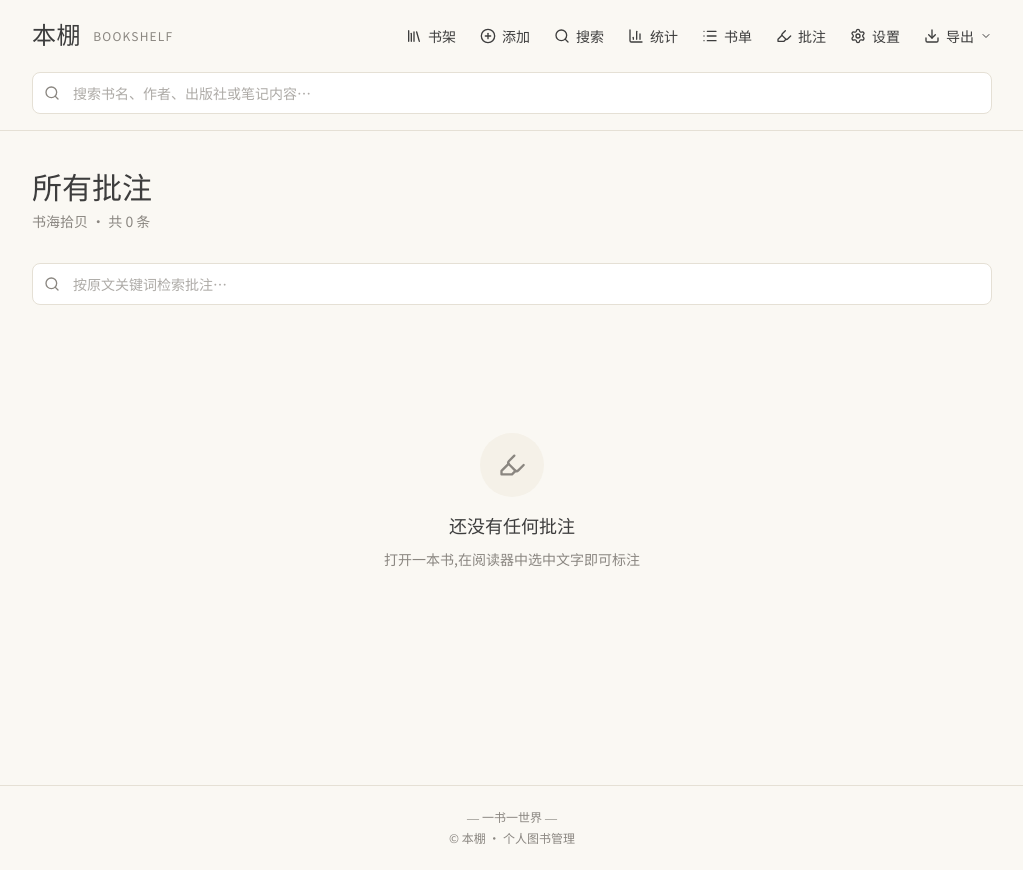
After one commit to SHzzzAyys/hondana, a Flask app: page /annotations in a window 1280 px wide. The commit adds this page. Shown: the whole page, without its empty margins (128-1151 px from the left). Run offline with Flask 3, Linux system fonts and the light colour scheme; parts of the project's set-up code (start-up, migrations or seed data) failed here and were passed over; some libraries are stand-ins or nearby versions.

Commit message:
Add annotation sedimentation features: Obsidian export, share card, global view
- Add `obsidian` format to /books/<id>/annotations/export.<fmt> producing
  YAML frontmatter + Obsidian callout-styled markdown ready for vault drop.
- New GET /annotations/<id>/card.png endpoint rendering a 1080x1350 PNG
  share card via Pillow with color band keyed off Annotation.color.
- New GET /annotations global list with quote ILIKE search and pagination
  (24/page), excluding soft-deleted books. Adds nav link in base.html.
- Bump requirements.txt with Pillow>=10.

11 new tests cover all three features; suite goes from 59 to 70 passing.

```diff
--- a/requirements.txt
+++ b/requirements.txt
@@ -4,3 +4,4 @@ Flask-WTF>=1.2.0
 Flask-Migrate>=4.0.0
 pywebview==6.2.1
 requests>=2.31.0
+Pillow>=10
--- a/routes/annotations.py
+++ b/routes/annotations.py
@@ -4,6 +4,7 @@ from __future__ import annotations
 import csv
 import io
 import json
+from datetime import date
 from urllib.parse import quote as urlquote
 
 from flask import (
@@ -202,6 +203,37 @@ def export(book_id: int, fmt: str):
             headers={"Content-Disposition": _content_disposition(f"{base_name}.txt")},
         )
 
+    if fmt == "obsidian":
+        today = date.today().isoformat()
+        lines = [
+            "---",
+            f"title: {book.title}",
+            f"author: {book.author}",
+            f"exported: {today}",
+            "tags: [hondana, 书摘]",
+            "---",
+            "",
+            f"# [[{book.title}]]",
+            "",
+        ]
+        for i, a in enumerate(anns, 1):
+            ts = a.created_at.strftime("%Y-%m-%d") if a.created_at else today
+            lines.append(f"> [!quote] 批注 {i} · {ts}")
+            for q_line in (a.quote.splitlines() or [a.quote]):
+                lines.append(f"> {q_line}")
+            lines.append("")
+            if a.note:
+                lines.append(a.note)
+                lines.append("")
+            lines.append("---")
+            lines.append("")
+        body = "\n".join(lines)
+        return Response(
+            body.encode("utf-8"),
+            mimetype="text/markdown; charset=utf-8",
+            headers={"Content-Disposition": _content_disposition(f"{_safe_filename(book.title)}_批注_obsidian.md")},
+        )
+
     if fmt == "md":
         lines = []
         lines.append(f"# {book.title}")
@@ -233,3 +265,132 @@ def export(book_id: int, fmt: str):
         )
 
     return jsonify({"error": f"unsupported format: {fmt}"}), 400
+
+
+# ---------------------------- 分享卡片 (PNG) ----------------------------
+
+_COLOR_BAND = {
+    "sakura": "#E8B4A0",
+    "matcha": "#A8C8B8",
+    "sky":    "#C4D5E0",
+    "washi":  "#FAF8F3",
+}
+
+_FONT_CANDIDATES = [
+    "DejaVuSans.ttf",
+    "/usr/share/fonts/truetype/dejavu/DejaVuSans.ttf",
+    "/usr/share/fonts/truetype/noto/NotoSerifCJK-Regular.ttc",
+    "/usr/share/fonts/truetype/noto/NotoSansCJK-Regular.ttc",
+    "/System/Library/Fonts/PingFang.ttc",
+    "C:\\Windows\\Fonts\\msyh.ttc",
+]
+
+
+def _load_font(size: int):
+    from PIL import ImageFont
+    for path in _FONT_CANDIDATES:
+        try:
+            return ImageFont.truetype(path, size=size)
+        except (OSError, IOError):
+            continue
+    return ImageFont.load_default()
+
+
+def _wrap_to_width(draw, text: str, font, max_width: int) -> list[str]:
+    out: list[str] = []
+    for para in text.splitlines() or [text]:
+        # 中英混排:按字符级估算宽度
+        line = ""
+        for ch in para:
+            trial = line + ch
+            w = draw.textbbox((0, 0), trial, font=font)[2]
+            if w > max_width and line:
+                out.append(line)
+                line = ch
+            else:
+                line = trial
+        out.append(line)
+    return out
+
+
+@bp.route("/annotations/<int:ann_id>/card.png")
+def share_card(ann_id: int):
+    from PIL import Image, ImageDraw
+
+    ann = _annotation_or_404(ann_id)
+    book = Book.query.get_or_404(ann.book_id)
+
+    W, H = 1080, 1350
+    margin = 80
+    band = _COLOR_BAND.get((ann.color or "").lower(), _COLOR_BAND["sakura"])
+
+    img = Image.new("RGB", (W, H), "#FAF8F3")
+    draw = ImageDraw.Draw(img)
+
+    # 顶部色带
+    draw.rectangle([0, 0, W, 16], fill=band)
+
+    # 内嵌边框
+    draw.rectangle([40, 40, W - 40, H - 40], outline="#E5E0D5", width=1)
+
+    quote_text = ann.quote or ""
+    if len(quote_text) > 500:
+        quote_text = quote_text[:500].rstrip() + "…"
+
+    quote_font = _load_font(40)
+    meta_font = _load_font(28)
+    watermark_font = _load_font(20)
+
+    max_text_w = W - margin * 2
+    lines = _wrap_to_width(draw, quote_text, quote_font, max_text_w)
+
+    line_h = quote_font.getbbox("汉Aj")[3] + 14
+    total_quote_h = line_h * len(lines)
+    y0 = (H - total_quote_h) // 2 - 60
+    for i, line in enumerate(lines):
+        w = draw.textbbox((0, 0), line, font=quote_font)[2]
+        x = (W - w) // 2
+        draw.text((x, y0 + i * line_h), line, font=quote_font, fill="#3D3D3D")
+
+    # 书名 · 作者
+    meta = f"{book.title} · {book.author}"
+    mw = draw.textbbox((0, 0), meta, font=meta_font)[2]
+    mx = (W - mw) // 2
+    my = y0 + total_quote_h + 80
+    draw.text((mx, my), meta, font=meta_font, fill="#8A8680")
+
+    # 水印
+    wm = "本棚 · hondana"
+    wb = draw.textbbox((0, 0), wm, font=watermark_font)
+    draw.text((W - 60 - (wb[2] - wb[0]), H - 60 - (wb[3] - wb[1])), wm, font=watermark_font, fill="#8A8680")
+
+    buf = io.BytesIO()
+    img.save(buf, format="PNG")
+    return Response(
+        buf.getvalue(),
+        mimetype="image/png",
+        headers={"Cache-Control": "public, max-age=3600"},
+    )
+
+
+# ---------------------------- 全局批注列表 ----------------------------
+
+@bp.route("/annotations")
+def global_list():
+    q = (request.args.get("q") or "").strip()
+    page = request.args.get("page", 1, type=int)
+    per_page = 24
+
+    query = Annotation.query.join(Book).filter(Book.deleted_at.is_(None))
+    if q:
+        query = query.filter(Annotation.quote.ilike(f"%{q}%"))
+    query = query.order_by(Annotation.created_at.desc())
+
+    pagination = query.paginate(page=page, per_page=per_page, error_out=False)
+    return render_template(
+        "annotations_global.html",
+        pagination=pagination,
+        annotations=pagination.items,
+        q=q,
+        color_map=_COLOR_BAND,
+    )
--- /dev/null
+++ b/templates/annotations_global.html
@@ -0,0 +1,92 @@
+{% extends "base.html" %}
+
+{% block title %}批注 · 本棚{% endblock %}
+
+{% block content %}
+
+<section class="mb-8">
+  <h1 class="text-3xl font-serif font-medium text-ink mb-1">所有批注</h1>
+  <p class="text-sm text-warm">书海拾贝 · 共 {{ pagination.total }} 条</p>
+</section>
+
+{# 搜索框 #}
+<form method="get" action="{{ url_for('annotations.global_list') }}" class="mb-8">
+  <div class="relative">
+    <i data-lucide="search" class="w-4 h-4 absolute left-3 top-1/2 -translate-y-1/2 text-warm pointer-events-none"></i>
+    <input type="text" name="q" value="{{ q }}"
+           placeholder="按原文关键词检索批注…"
+           class="w-full pl-10 pr-4 py-2.5 text-sm bg-white border border-border rounded-lg placeholder:text-warm/70"
+           autocomplete="off" />
+  </div>
+</form>
+
+{% if annotations %}
+  <ul class="space-y-4">
+    {% for a in annotations %}
+      {% set band = color_map.get((a.color or '').lower(), color_map['sakura']) %}
+      <li class="bg-white border border-border rounded-lg shadow-soft overflow-hidden">
+        <div class="h-1" style="background-color: {{ band }};"></div>
+        <div class="p-5">
+          <div class="flex items-center justify-between mb-2">
+            <a href="{{ url_for('books.detail', book_id=a.book_id) }}"
+               class="text-sm font-serif text-ink hover:text-matcha transition-colors truncate">
+              {{ a.book.title }}
+            </a>
+            <span class="text-xs text-warm flex items-center gap-2">
+              <span class="inline-block w-2.5 h-2.5 rounded-full" style="background-color: {{ band }};" title="{{ a.color }}"></span>
+              <span>{{ a.created_at.strftime('%Y-%m-%d %H:%M') if a.created_at else '' }}</span>
+            </span>
+          </div>
+          <blockquote class="border-l-2 border-border pl-3 text-sm text-ink/90 font-serif leading-relaxed">
+            {% set quote_preview = a.quote if a.quote|length <= 140 else a.quote[:140] + '…' %}
+            {{ quote_preview }}
+          </blockquote>
+          {% if a.note %}
+            <p class="mt-3 text-sm text-warm leading-relaxed">{{ a.note }}</p>
+          {% endif %}
+        </div>
+      </li>
+    {% endfor %}
+  </ul>
+
+  {# 分页 #}
+  {% if pagination.pages > 1 %}
+  <nav class="mt-10 flex items-center justify-center gap-2">
+    {% if pagination.has_prev %}
+      <a href="{{ url_for('annotations.global_list', page=pagination.prev_num, q=q or None) }}"
+         class="px-3 py-1.5 text-sm border border-border rounded-lg hover:bg-cream text-ink">← 上一页</a>
+    {% endif %}
+    {% for p in pagination.iter_pages(left_edge=1, right_edge=1, left_current=2, right_current=2) %}
+      {% if p %}
+        {% if p == pagination.page %}
+          <span class="px-3 py-1.5 text-sm border border-matcha bg-matcha/20 rounded-lg text-ink font-medium">{{ p }}</span>
+        {% else %}
+          <a href="{{ url_for('annotations.global_list', page=p, q=q or None) }}"
+             class="px-3 py-1.5 text-sm border border-border rounded-lg hover:bg-cream text-ink">{{ p }}</a>
+        {% endif %}
+      {% else %}
+        <span class="px-2 text-warm">…</span>
+      {% endif %}
+    {% endfor %}
+    {% if pagination.has_next %}
+      <a href="{{ url_for('annotations.global_list', page=pagination.next_num, q=q or None) }}"
+         class="px-3 py-1.5 text-sm border border-border rounded-lg hover:bg-cream text-ink">下一页 →</a>
+    {% endif %}
+  </nav>
+  {% endif %}
+
+{% else %}
+  <div class="py-24 text-center">
+    <div class="inline-flex items-center justify-center w-16 h-16 rounded-full bg-cream mb-4">
+      <i data-lucide="highlighter" class="w-7 h-7 text-warm"></i>
+    </div>
+    <p class="font-serif text-lg text-ink mb-2">
+      {% if q %}没有匹配的批注{% else %}还没有任何批注{% endif %}
+    </p>
+    <p class="text-sm text-warm">
+      {% if q %}试试别的关键词{% else %}打开一本书,在阅读器中选中文字即可标注{% endif %}
+    </p>
+  </div>
+{% endif %}
+
+{% endblock %}
--- a/templates/base.html
+++ b/templates/base.html
@@ -141,6 +141,9 @@
         </a>
         <a href="{{ url_for('shelves.index') }}" class="text-ink hover:text-matcha transition-colors flex items-center gap-1.5">
           <i data-lucide="list" class="w-4 h-4"></i><span>书单</span>
+        </a>
+        <a href="{{ url_for('annotations.global_list') }}" class="text-ink hover:text-matcha transition-colors flex items-center gap-1.5">
+          <i data-lucide="highlighter" class="w-4 h-4"></i><span>批注</span>
         </a>
         <a href="{{ url_for('translate.settings_page') }}" class="text-ink hover:text-matcha transition-colors flex items-center gap-1.5">
           <i data-lucide="settings" class="w-4 h-4"></i><span>设置</span>
```
Also changed, not shown: tests/test_annotation_card.py (added, +51 -0 lines), tests/test_annotation_export.py (added, +68 -0 lines), tests/test_annotations_global.py (added, +89 -0 lines).
